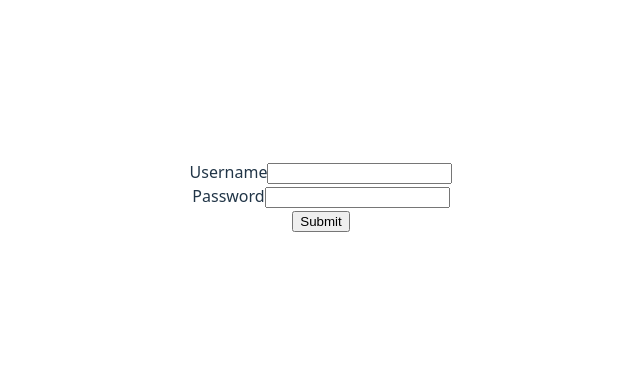
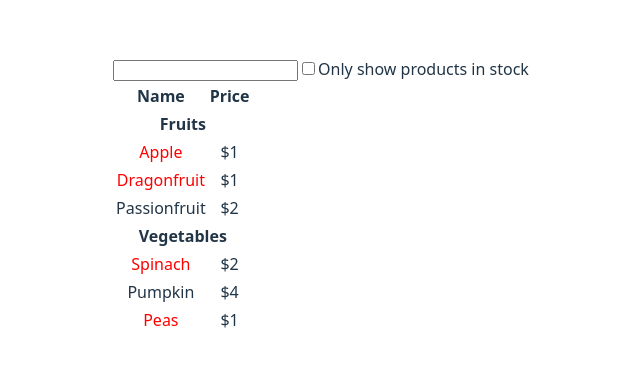
Before and after one commit to phongluudn1997/React, a React (Vite) app: page / in a window 1280 px wide. Shown: the part 204-570 px from the top of the page, without its empty margins (319-959 px from the left). Built offline with nearby package versions, Linux system fonts and the light colour scheme.

Commit message:
feat: add product-table

```diff
--- a/src/App.tsx
+++ b/src/App.tsx
@@ -1,9 +1,10 @@
 import './App.css'
-import {Form} from "./example/form.tsx";
+import {FilteredProductTable} from "./example/product-table/FilteredProducTable.tsx";
+import {PRODUCTS} from "./example/product-table/data.tsx";
 
 function App() {
     return (
-        <Form/>
+        <FilteredProductTable products={PRODUCTS}/>
     )
 }
 
--- /dev/null
+++ b/src/example/product-table/FilteredProducTable.tsx
@@ -0,0 +1,21 @@
+import {useState} from "react";
+import {ProductTable} from "./ProductTable.tsx";
+import {SearchBar} from "./SearchBar.tsx";
+import type {Product} from "./data.tsx";
+
+
+export const FilteredProductTable = ({products}: { products: Product[] }) => {
+    const [searchTerm, setSearchTerm] = useState("")
+    const [inStocked, setInStocked] = useState(false)
+
+
+    return <>
+        <SearchBar searchTerm={searchTerm} setSearchTerm={setSearchTerm} inStocked={inStocked}
+                   setInStocked={setInStocked}/>
+        <ProductTable
+            products={products
+                .filter(product => product.name.toLowerCase().includes(searchTerm.toLowerCase()))
+                .filter(product => inStocked ? product.stocked : true)
+            }/>
+    </>
+}
--- /dev/null
+++ b/src/example/product-table/ProductCategoryRow.tsx
@@ -0,0 +1,15 @@
+import * as React from "react";
+
+export const ProductCategoryRow = ({category}: { category: string }) => {
+    return (
+        <tr>
+            <th colSpan={2}>
+                {category}
+            </th>
+        </tr>
+    )
+}
+
+export const StyledProductName = ({children, shouldStyled}: { children: React.ReactNode, shouldStyled: boolean }) => {
+    return shouldStyled ? <span style={{color: "red"}}>{children}</span> : children
+}
--- /dev/null
+++ b/src/example/product-table/ProductRow.tsx
@@ -0,0 +1,12 @@
+import {StyledProductName} from "./ProductCategoryRow.tsx";
+import type {Product} from "./data.tsx";
+
+export const ProductRow = ({product}: { product: Product }) => {
+    const {name, price, stocked} = product;
+    return <tr>
+        <td>
+            <StyledProductName shouldStyled={stocked}>{name}</StyledProductName>
+        </td>
+        <td>{price}</td>
+    </tr>
+}
--- /dev/null
+++ b/src/example/product-table/ProductTable.tsx
@@ -0,0 +1,33 @@
+import type {Product} from "./data.tsx";
+import {ProductCategoryRow} from "./ProductCategoryRow.tsx";
+import {ProductRow} from "./ProductRow.tsx";
+
+export const ProductTable = ({products}: { products: Product[] }) => {
+    const productsByCategoryMap = products.reduce((acc, product) => {
+        const categoryProducts = acc.get(product.category);
+        if (!categoryProducts) {
+            acc.set(product.category, [product]);
+        } else {
+            categoryProducts.push(product)
+        }
+        return acc
+    }, new Map<string, Product[]>())
+
+
+    return <table>
+        <thead>
+        <tr>
+            <th>Name</th>
+            <th>Price</th>
+        </tr>
+        </thead>
+        <tbody>
+        {Array.from(productsByCategoryMap).map(([category, products]) => {
+            return <>
+                <ProductCategoryRow category={category} key={category}/>
+                {products.map(product => <ProductRow key={product.name} product={product}/>)}
+            </>
+        })}
+        </tbody>
+    </table>
+}
--- /dev/null
+++ b/src/example/product-table/SearchBar.tsx
@@ -0,0 +1,16 @@
+import type {Dispatch, SetStateAction} from "react";
+
+export const SearchBar = (props: {
+    searchTerm: string,
+    setSearchTerm: Dispatch<SetStateAction<string>>,
+    inStocked: boolean,
+    setInStocked: Dispatch<SetStateAction<boolean>>
+}) => {
+    return <form>
+        <input type="text" value={props.searchTerm} onChange={e => props.setSearchTerm(e.target.value)}/>
+        <label>
+            <input type="checkbox" checked={props.inStocked} onChange={e => props.setInStocked(e.target.checked)}/>
+            Only show products in stock
+        </label>
+    </form>
+}
--- /dev/null
+++ b/src/example/product-table/data.tsx
@@ -0,0 +1,15 @@
+export interface Product {
+    category: string;
+    price: string;
+    stocked: boolean;
+    name: string;
+}
+
+export const PRODUCTS: Product[] = [
+    {category: "Fruits", price: "$1", stocked: true, name: "Apple"},
+    {category: "Fruits", price: "$1", stocked: true, name: "Dragonfruit"},
+    {category: "Fruits", price: "$2", stocked: false, name: "Passionfruit"},
+    {category: "Vegetables", price: "$2", stocked: true, name: "Spinach"},
+    {category: "Vegetables", price: "$4", stocked: false, name: "Pumpkin"},
+    {category: "Vegetables", price: "$1", stocked: true, name: "Peas"}
+]
```
Also changed, not shown: src/example/form.tsx (+5 -11 lines), src/example/product-table/data.ts (added).
